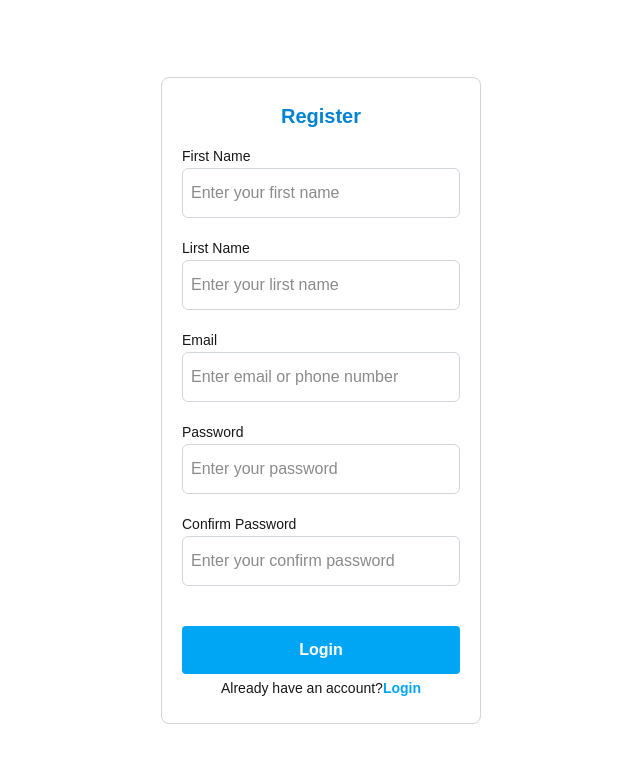
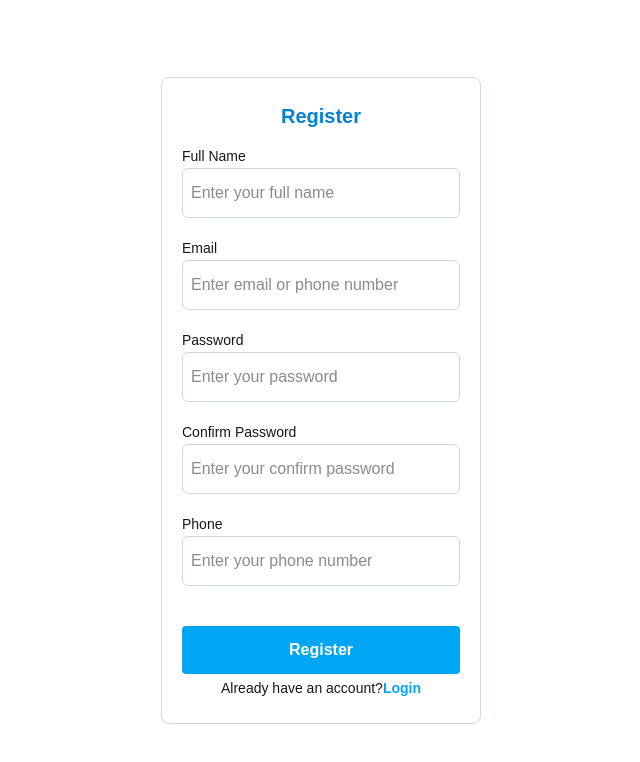
Before and after one commit to krantipariyar574388-netizen/E-commerce_client, a Next.js app: page /register in a window 1280 px wide. Shown: the top 762 px of the page, without its empty margins (319-959 px from the left). Built offline with nearby package versions, Linux system fonts and the light colour scheme.

Commit message:
add : form handling

```diff
--- a/components/common/form/login.form.tsx
+++ b/components/common/form/login.form.tsx
@@ -1,9 +1,31 @@
+"use client";
+import { useForm } from "react-hook-form";
 import Input from "../ui/input";
 
+type TLogin = {
+  email: string;
+  password: string;
+};
+
 const LoginForm = () => {
+  const { register, handleSubmit } = useForm<TLogin>({
+    defaultValues: {
+      email: "",
+      password: "",
+    },
+  });
+
+  const onSubmit = (data: TLogin) => {
+    console.log("form submitted", data);
+  };
+
   return (
-    <form className="flex flex-col gap-5 mt-4">
+    <form
+      onSubmit={handleSubmit(onSubmit)}
+      className="flex flex-col gap-5 mt-4"
+    >
       <Input
+        register={register}
         id="email"
         label="Email"
         name="email"
@@ -12,6 +34,7 @@ const LoginForm = () => {
       />
 
       <Input
+        register={register}
         id="password"
         label="Password"
         name="password"
@@ -21,8 +44,11 @@ const LoginForm = () => {
 
       <div className="mt-5">
         <button
-            type={"submit"}
-            className="bg-sky-500 text-white font-bold w-full py-3 cursor-pointer rounded-sm hover:bg-sky-400 active:bg-sky-600 transition-all duration-300">Login</button>
+          type={"submit"}
+          className="bg-sky-500 text-white font-bold w-full py-3 cursor-pointer rounded-sm hover:bg-sky-400 active:bg-sky-600 transition-all duration-300"
+        >
+          Login
+        </button>
       </div>
     </form>
   );
--- a/components/common/form/register.form.tsx
+++ b/components/common/form/register.form.tsx
@@ -1,25 +1,47 @@
+"use client";
+import { useState } from "react";
 import Input from "../ui/input";
+import { useForm } from "react-hook-form";
 
-const LoginForm = () => {
+type TRegister = {
+  fullname: string;
+  email: string;
+  password: string;
+  cpassword: string;
+  phone: string;
+};
+
+const RegisterForm = () => {
+  const { register, handleSubmit } = useForm<TRegister>({
+    defaultValues: {
+      fullname: "",
+      email: "",
+      password: "",
+      cpassword: "",
+      phone: "",
+    },
+  });
+
+  const onSubmit = (data: TRegister) => {
+    console.log("form submitted", data);
+  };
+
   return (
-    <form className="flex flex-col gap-5 mt-4">
-        <Input
-        id="fname"
-        label="First Name"
-        name="fname"
-        placeholder="Enter your first name"
+    <form
+      onSubmit={handleSubmit(onSubmit)}
+      className="flex flex-col gap-5 mt-4"
+    >
+      <Input
+        register={register}
+        id="fullname"
+        label="Full Name"
+        name="fullname"
+        placeholder="Enter your full name"
         type={"text"}
       />
 
       <Input
-        id="lname"
-        label="Lirst Name"
-        name="lname"
-        placeholder="Enter your lirst name"
-        type={"text"}
-      />
-
-      <Input
+        register={register}
         id="email"
         label="Email"
         name="email"
@@ -28,6 +50,7 @@ const LoginForm = () => {
       />
 
       <Input
+        register={register}
         id="password"
         label="Password"
         name="password"
@@ -36,6 +59,7 @@ const LoginForm = () => {
       />
 
       <Input
+        register={register}
         id="cpassword"
         label="Confirm Password"
         name="cpassword"
@@ -43,13 +67,25 @@ const LoginForm = () => {
         type={"password"}
       />
 
+      <Input
+        register={register}
+        id="phone"
+        label="Phone"
+        name="phone"
+        placeholder="Enter your phone number"
+        type={"text"}
+      />
+
       <div className="mt-5">
         <button
-            type={"submit"}
-            className="bg-sky-500 text-white font-bold w-full py-3 cursor-pointer rounded-sm hover:bg-sky-400 active:bg-sky-600 transition-all duration-300">Login</button>
+          type={"submit"}
+          className="bg-sky-500 text-white font-bold w-full py-3 cursor-pointer rounded-sm hover:bg-sky-400 active:bg-sky-600 transition-all duration-300"
+        >
+          Register
+        </button>
       </div>
     </form>
   );
 };
 
-export default LoginForm;
+export default RegisterForm;
--- a/components/common/ui/input.tsx
+++ b/components/common/ui/input.tsx
@@ -1,4 +1,5 @@
 import React from "react";
+import { UseFormRegister } from "react-hook-form";
 
 interface IProps {
   name: string;
@@ -6,6 +7,7 @@ interface IProps {
   label: string;
   placeholder?: string;
   id: string;
+  register : UseFormRegister<any>
 }
 
 const Input = ({
@@ -14,6 +16,7 @@ const Input = ({
   label,
   placeholder = "start typing..",
   type = "text",
+  register
 }: IProps) => {
   return (
     <div className="flex flex-col gap-0.5">
@@ -21,6 +24,7 @@ const Input = ({
         {label}
       </label>
       <input
+      {...register(name)}
         id={id}
         name={name}
         placeholder={placeholder}
--- a/package.json
+++ b/package.json
@@ -11,7 +11,8 @@
   "dependencies": {
     "next": "16.3.0",
     "react": "19.2.8",
-    "react-dom": "19.2.8"
+    "react-dom": "19.2.8",
+    "react-hook-form": "^7.85.0"
   },
   "devDependencies": {
     "@tailwindcss/postcss": "^4",
```
Also changed, not shown: 1 other file (tests, documents, lock files or other folders).
